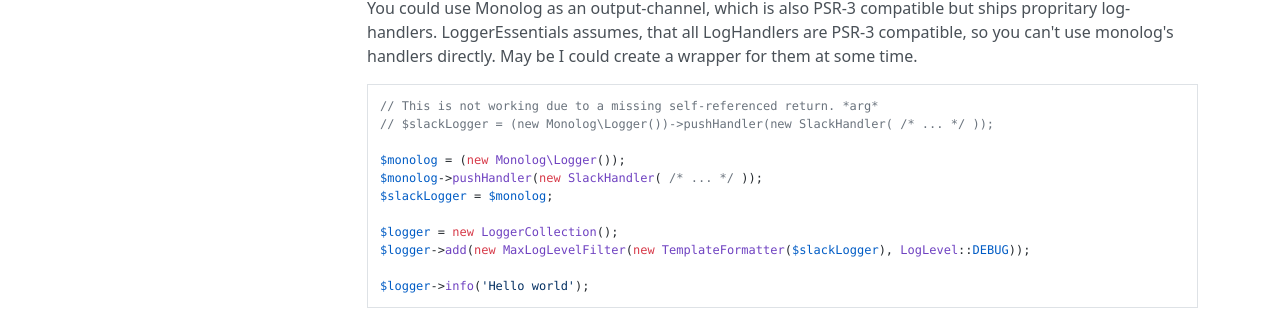
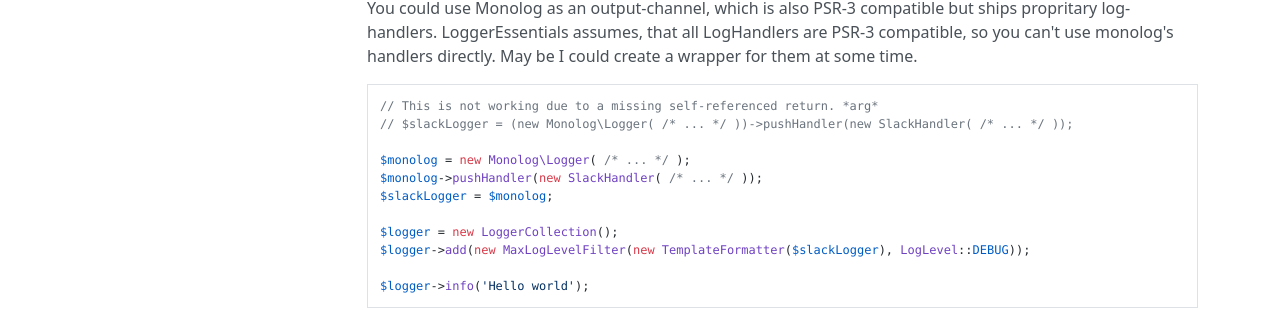
Before and after one commit to LoggerEssentials/LoggerEssentials, an MkDocs documentation site: the page built from docs/index.md, in a window 1280 px wide and 925 px high. Shown: the part 514-824 px from the top of the window. Built offline with MkDocs 1.6.1, drawn with Linux system fonts in a browser that asks for light colours; nearby versions of some CDN libraries; old or Windows-style settings are respelled for this version of MkDocs.

Commit message:
Added some sort of documentation

````diff
--- a/docs/index.md
+++ b/docs/index.md
@@ -20,9 +20,9 @@ You could use Monolog as an output-channel, which is also PSR-3 compatible but s
 
 ```PHP
 // This is not working due to a missing self-referenced return. *arg*
-// $slackLogger = (new Monolog\Logger())->pushHandler(new SlackHandler( /* ... */ ));
+// $slackLogger = (new Monolog\Logger( /* ... */ ))->pushHandler(new SlackHandler( /* ... */ ));
 
-$monolog = (new Monolog\Logger());
+$monolog = new Monolog\Logger( /* ... */ );
 $monolog->pushHandler(new SlackHandler( /* ... */ ));
 $slackLogger = $monolog;
 
````
